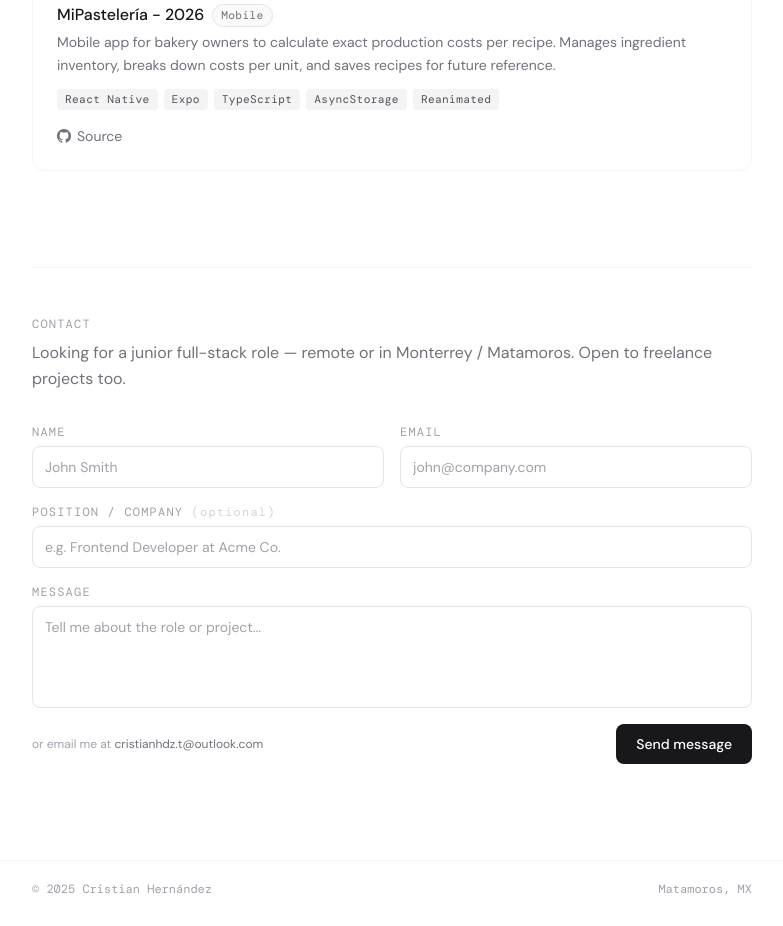
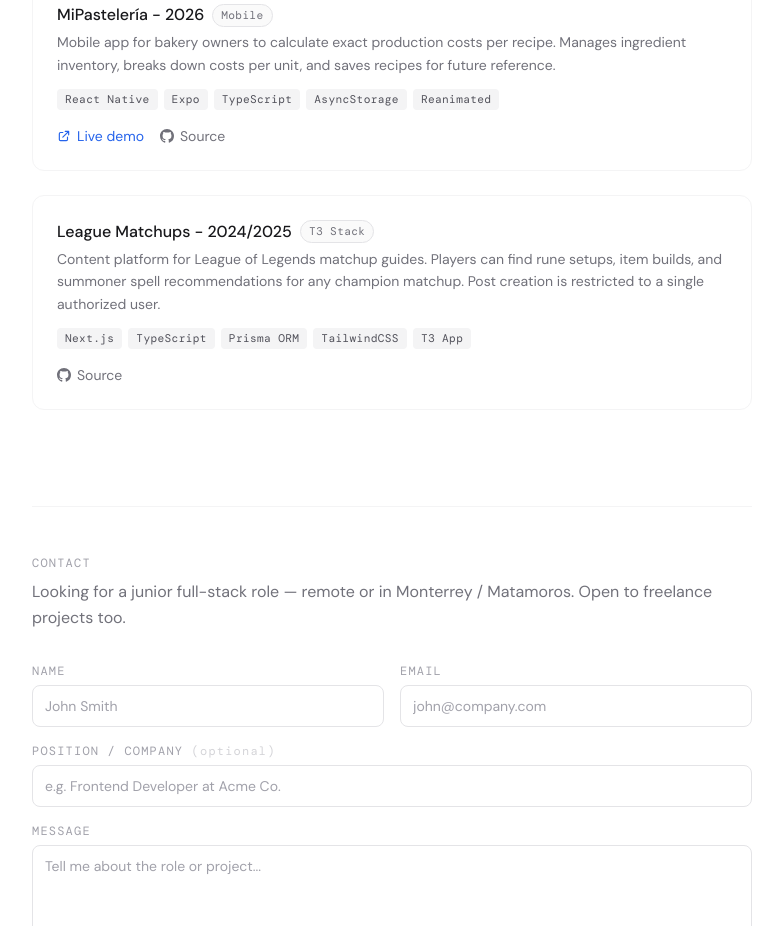
Before and after one commit to Abubuh/Portfolio-Cristian, a plain HTML site: page index.html in a window 1280 px wide. Shown: the part 1995-2921 px from the top of the page, without its empty margins (248-1031 px from the left). Drawn offline with nearby package versions, Linux system fonts and the light colour scheme; a web font is replaced by a local one.

Commit message:
Add animation to project images, add league project

```diff
--- a/index.html
+++ b/index.html
@@ -110,6 +110,15 @@
         display: block;
         object-fit: cover;
         max-height: 200px;
+        transition:
+          max-height 0.4s ease,
+          transform 0.3s ease;
+        max-height: 200px;
+        object-fit: cover;
+      }
+
+      .project-img:hover {
+        max-height: 500px;
       }
     </style>
   </head>
@@ -541,7 +550,97 @@
               </div>
               <div class="flex items-center gap-4">
                 <a
+                  href="https://bakery-app-azure.vercel.app"
+                  target="_blank"
+                  rel="noopener"
+                  class="flex items-center gap-1.5 text-sm text-blue-600 dark:text-blue-400 hover:underline"
+                >
+                  <svg
+                    class="w-3.5 h-3.5"
+                    fill="none"
+                    stroke="currentColor"
+                    viewBox="0 0 24 24"
+                  >
+                    <path
+                      stroke-linecap="round"
+                      stroke-linejoin="round"
+                      stroke-width="2"
+                      d="M10 6H6a2 2 0 00-2 2v10a2 2 0 002 2h10a2 2 0 002-2v-4M14 4h6m0 0v6m0-6L10 14"
+                    />
+                  </svg>
+                  Live demo
+                </a>
+                <a
                   href="https://github.com/Abubuh/costs-app"
+                  target="_blank"
+                  rel="noopener"
+                  class="flex items-center gap-1.5 text-sm text-zinc-500 dark:text-zinc-400 hover:text-zinc-900 dark:hover:text-zinc-100 transition-colors"
+                >
+                  <svg
+                    class="w-3.5 h-3.5"
+                    fill="currentColor"
+                    viewBox="0 0 24 24"
+                  >
+                    <path
+                      d="M12 0C5.37 0 0 5.37 0 12c0 5.31 3.435 9.795 8.205 11.385.6.105.825-.255.825-.57 0-.285-.015-1.23-.015-2.235-3.015.555-3.795-.735-4.035-1.41-.135-.345-.72-1.41-1.23-1.695-.42-.225-1.02-.78-.015-.795.945-.015 1.62.87 1.845 1.23 1.08 1.815 2.805 1.305 3.495.99.105-.78.42-1.305.765-1.605-2.67-.3-5.46-1.335-5.46-5.925 0-1.305.465-2.385 1.23-3.225-.12-.3-.54-1.53.12-3.18 0 0 1.005-.315 3.3 1.23.96-.27 1.98-.405 3-.405s2.04.135 3 .405c2.295-1.56 3.3-1.23 3.3-1.23.66 1.65.24 2.88.12 3.18.765.84 1.23 1.905 1.23 3.225 0 4.605-2.805 5.625-5.475 5.925.435.375.81 1.095.81 2.22 0 1.605-.015 2.895-.015 3.3 0 .315.225.69.825.57A12.02 12.02 0 0 0 24 12c0-6.63-5.37-12-12-12z"
+                    />
+                  </svg>
+                  Source
+                </a>
+              </div>
+            </div>
+          </div>
+
+          <div
+            class="project-card border border-zinc-100 dark:border-zinc-800 hover:border-zinc-300 dark:hover:border-zinc-600 rounded-xl overflow-hidden"
+          >
+            <div class="p-6">
+              <div class="mb-3">
+                <div class="flex items-center gap-2 mb-1">
+                  <h2
+                    class="text-base font-medium text-zinc-900 dark:text-zinc-50"
+                  >
+                    League Matchups - 2024/2025
+                  </h2>
+                  <span
+                    class="tag px-2 py-0.5 rounded-full bg-zinc-50 dark:bg-zinc-900 text-zinc-500 dark:text-zinc-400 border border-zinc-200 dark:border-zinc-700"
+                    >T3 Stack</span
+                  >
+                </div>
+                <p
+                  class="text-sm text-zinc-500 dark:text-zinc-400 leading-relaxed"
+                >
+                  Content platform for League of Legends matchup guides. Players
+                  can find rune setups, item builds, and summoner spell
+                  recommendations for any champion matchup. Post creation is
+                  restricted to a single authorized user.
+                </p>
+              </div>
+              <div class="flex flex-wrap gap-1.5 mb-4">
+                <span
+                  class="tag px-2 py-0.5 rounded bg-zinc-100 dark:bg-zinc-800 text-zinc-600 dark:text-zinc-400"
+                  >Next.js</span
+                >
+                <span
+                  class="tag px-2 py-0.5 rounded bg-zinc-100 dark:bg-zinc-800 text-zinc-600 dark:text-zinc-400"
+                  >TypeScript</span
+                >
+                <span
+                  class="tag px-2 py-0.5 rounded bg-zinc-100 dark:bg-zinc-800 text-zinc-600 dark:text-zinc-400"
+                  >Prisma ORM</span
+                >
+                <span
+                  class="tag px-2 py-0.5 rounded bg-zinc-100 dark:bg-zinc-800 text-zinc-600 dark:text-zinc-400"
+                  >TailwindCSS</span
+                >
+                <span
+                  class="tag px-2 py-0.5 rounded bg-zinc-100 dark:bg-zinc-800 text-zinc-600 dark:text-zinc-400"
+                  >T3 App</span
+                >
+              </div>
+              <div class="flex items-center gap-4">
+                <a
+                  href="https://github.com/Abubuh/league-matchups"
                   target="_blank"
                   rel="noopener"
                   class="flex items-center gap-1.5 text-sm text-zinc-500 dark:text-zinc-400 hover:text-zinc-900 dark:hover:text-zinc-100 transition-colors"
```
